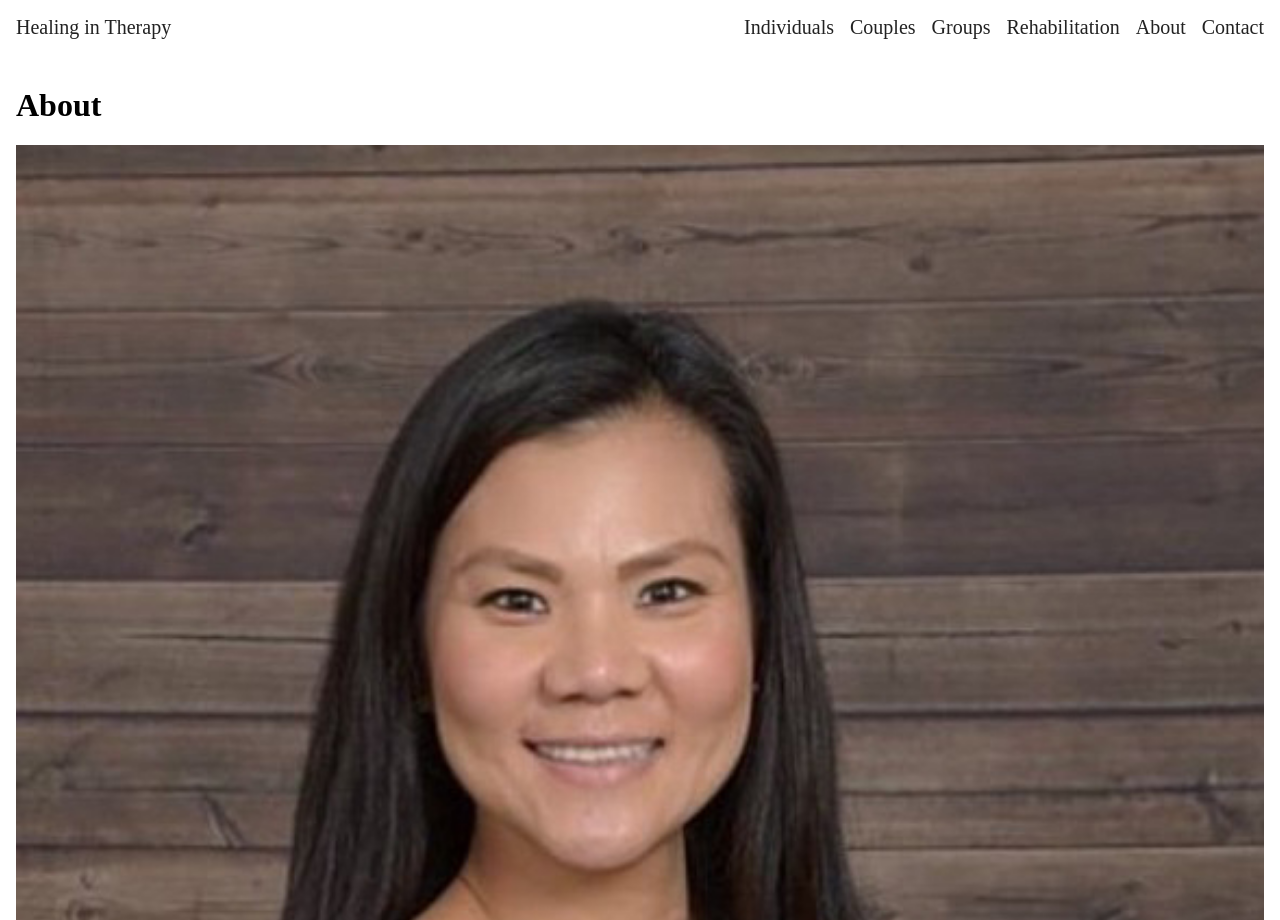
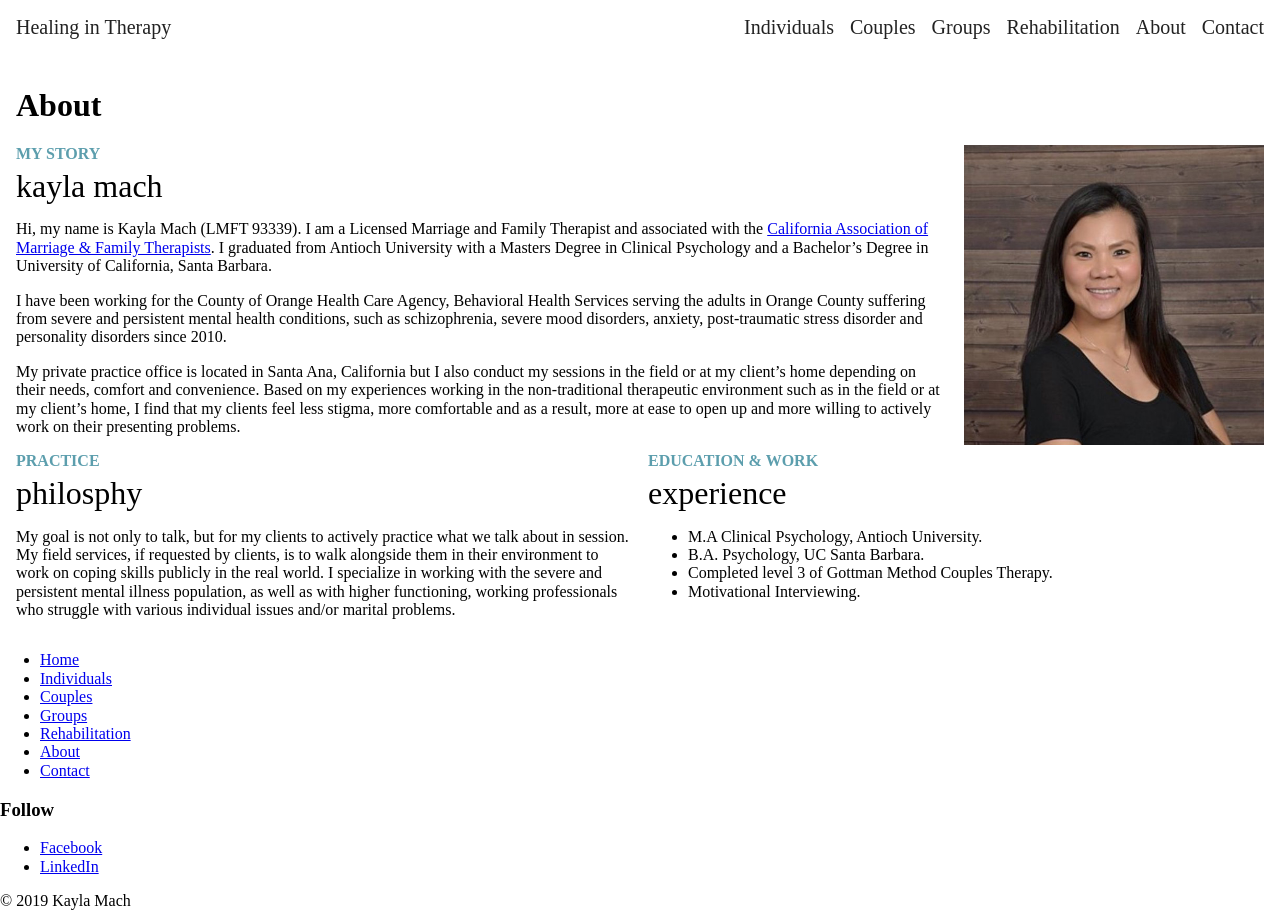
Before and after one commit to healing-in-therapy/healingintherapy.com, a Gatsby site: page /about in a window 1280 px wide. Shown: the top 920 px of the page. Built offline with nearby package versions, Linux system fonts and the light colour scheme; Gatsby itself is replaced by a stand-in of ours.

Commit message:
feat(about): Restructure AboutPage layout.
Refactor all of the components to use CSS Modules and be encapsulated in separate directories. Added base components:

* Column
* Row
* Section

```diff
--- /dev/null
+++ b/src/components/column/index.js
@@ -0,0 +1,52 @@
+import { oneOfType, number, string } from 'prop-types';
+import React from 'react';
+
+import styles from './style/column.module.scss';
+
+const defaultProps = {
+  width: null,
+};
+
+const propTypes = {
+  width: oneOfType([
+    number,
+    string,
+  ]),
+};
+
+function Column(props) {
+  const {
+    children,
+    width,
+  } = props;
+
+  return (
+    <div
+      className={styles.column}
+      style={{
+        flex: (() => {
+          if (typeof width === 'number') {
+            return `0 0 ${width}px`;
+          }
+
+          if (typeof width === 'string') {
+            return 'initial';
+          }
+        })(),
+
+        width: (() => {
+          if (typeof width === 'string') {
+            return width;
+          }
+        })(),
+      }}
+    >
+      {children}
+    </div>
+  );
+}
+
+Column.defaultProps = defaultProps;
+Column.propTypes = propTypes;
+
+export default Column;
--- /dev/null
+++ b/src/components/column/style/column.module.scss
@@ -0,0 +1,7 @@
+// @name Column
+
+.column
+{
+  flex: 1 100%;
+  padding: 0 8px;
+}
--- a/src/components/footer.js
+++ b/src/components/footer.js
@@ -2,6 +2,9 @@ import { Link, useStaticQuery } from 'gatsby';
 import React from 'react';
 
 const items = [{
+  name: 'Home',
+  to: '/',
+}, {
   name: 'Individuals',
   to: '/individuals',
 }, {
--- a/src/components/image.js
+++ b/src/components/image.js
@@ -29,7 +29,7 @@ function Image(props) {
             extension
             relativePath
             childImageSharp {
-              fluid(maxWidth: 300) {
+              fluid(maxWidth: 500) {
                 ...GatsbyImageSharpFluid
               }
             }
@@ -42,7 +42,9 @@ function Image(props) {
   const image = data.images.edges.find((image) => image.node.relativePath === filename);
 
   return (
-    <Img fluid={image.node.childImageSharp.fluid} />
+    <Img
+      fluid={image.node.childImageSharp.fluid}
+    />
   );
 }
 
--- a/src/components/index.js
+++ b/src/components/index.js
@@ -1,5 +1,8 @@
+export { default as Column } from './column';
 export { default as Footer } from './footer';
 export { default as Header } from './header';
 export { default as Image } from './image';
 export { default as Layout } from './layout';
+export { default as Row } from './row';
+export { default as Section } from './section';
 export { default as SEO } from './seo';
--- a/src/components/layout.js
+++ b/src/components/layout/index.js
@@ -3,10 +3,8 @@ import { graphql, useStaticQuery } from 'gatsby';
 import { node, string } from 'prop-types';
 import React from 'react';
 
-import { SEO } from 'components';
+import { Footer, Header, SEO } from 'components';
 
-import Footer from './footer';
-import Header from './header';
 import styles from './style/layout.module.scss';
 
 const propTypes = {
--- /dev/null
+++ b/src/components/row/index.js
@@ -0,0 +1,22 @@
+import { node } from 'prop-types';
+import React from 'react';
+
+import styles from './style/row.module.scss';
+
+const propTypes = {
+  children: node.isRequired,
+};
+
+function Row(props) {
+  const { children } = props;
+
+  return (
+    <div className={styles.row}>
+      {children}
+    </div>
+  );
+}
+
+Row.propTypes = propTypes;
+
+export default Row;
--- /dev/null
+++ b/src/components/row/style/row.module.scss
@@ -0,0 +1,7 @@
+// @name Row
+
+.row
+{
+  display: flex;
+  margin: 0 -8px;
+}
--- /dev/null
+++ b/src/components/section/index.js
@@ -0,0 +1,46 @@
+import { node } from 'prop-types';
+import React from 'react';
+
+import styles from './style/section.module.scss';
+
+const defaultProps = {
+  subtitle: null,
+};
+
+const propTypes = {
+  children: node.isRequired,
+  subtitle: node,
+  title: node.isRequired,
+};
+
+function Section(props) {
+  const {
+    children,
+    subtitle,
+    title,
+  } = props;
+
+  return (
+    <div className={styles.section}>
+      <h2 className={styles.sectionTitle}>{title}</h2>
+      {(() => {
+        if (!subtitle) {
+          return null;
+        }
+
+        return (
+          <div className={styles.sectionSubtitle}>{subtitle}</div>
+        );
+      })()}
+
+      <div className={styles.sectionContent}>
+        {children}
+      </div>
+    </div>
+  );
+}
+
+Section.defaultProps = defaultProps;
+Section.propTypes = propTypes;
+
+export default Section;
--- /dev/null
+++ b/src/components/section/style/section.module.scss
@@ -0,0 +1,32 @@
+// @name Section
+
+.section
+{
+
+}
+
+// @name Section Title
+
+.sectionTitle
+{
+  color: #5c9ead;
+  font-size: 16px;
+  margin: 0;
+  margin-bottom: 4px;
+  text-transform: uppercase;
+}
+
+// @name Section Subtitle
+
+.sectionSubtitle
+{
+  font-size: 32px;
+  text-transform: lowercase;
+}
+
+// @name Section Content
+
+.sectionContent
+{
+  margin: 16px 0;
+}
--- a/src/pages/about.js
+++ b/src/pages/about.js
@@ -1,16 +1,20 @@
 import React from 'react';
 
-import { Image, Layout } from 'components';
+import { Column, Image, Layout, Row, Section } from 'components';
 
 function AboutPage() {
   return (
     <Layout title="About">
       <h1>About</h1>
 
-      <Image filename="photo.jpg" />
-
+      <Row>
+        <Column>
+          <Section
+            subtitle="Kayla Mach"
+            title="My Story"
+          >
             <p>
-        Hi, my name is Kayla Mach (LMFT 93339). I am a Licensed Marriage and Family Therapist and associated with the <a href="http://www.camft.org/IAS/COS/Default.aspx" rel="noopener noreferrer" target="_blank">California Association of Marriage & Family Therapists</a>. I graduated from Antioch University with a Masters Degree in Clinical Psychology and a Bachelor’s Degree in University of California, Santa Barbara.
+              Hi, my name is Kayla Mach (LMFT 93339). I am a Licensed Marriage and Family Therapist and associated with the <a href="http://www.camft.org/IAS/COS/Default.aspx" rel="noopener noreferrer" target="_blank">California Association of Marriage &amp; Family Therapists</a>. I graduated from Antioch University with a Masters Degree in Clinical Psychology and a Bachelor’s Degree in University of California, Santa Barbara.
             </p>
 
             <p>
@@ -20,13 +24,31 @@ function AboutPage() {
             <p>
               My private practice office is located in Santa Ana, California but I also conduct my sessions in the field or at my client’s home depending on their needs, comfort and convenience. Based on my experiences working in the non-traditional therapeutic environment such as in the field or at my client’s home, I find that my clients feel less stigma, more comfortable and as a result, more at ease to open up and more willing to actively work on their presenting problems.
             </p>
+          </Section>
+        </Column>
 
+        <Column width={300}>
+          <Image filename="photo.jpg" />
+        </Column>
+      </Row>
+
+      <Row>
+        <Column width="50%">
+          <Section
+            subtitle="Philosphy"
+            title="Practice"
+          >
             <p>
               My goal is not only to talk, but for my clients to actively practice what we talk about in session. My field services, if requested by clients, is to walk alongside them in their environment to work on coping skills publicly in the real world. I specialize in working with the severe and persistent mental illness population, as well as with higher functioning, working professionals who struggle with various individual issues and/or marital problems.
             </p>
+          </Section>
+        </Column>
 
-      <h2>Education</h2>
-
+        <Column width="50%">
+          <Section
+            subtitle="Experience"
+            title="Education &amp; Work"
+          >
             <ul>
               <li>
                 M.A Clinical Psychology, Antioch University.
@@ -35,11 +57,7 @@ function AboutPage() {
               <li>
                 B.A. Psychology, UC Santa Barbara.
               </li>
-      </ul>
 
-      <h2>Trainings</h2>
-
-      <ul>
               <li>
                 Completed level 3 of Gottman Method Couples Therapy.
               </li>
@@ -48,6 +66,9 @@ function AboutPage() {
                 Motivational Interviewing.
               </li>
             </ul>
+          </Section>
+        </Column>
+      </Row>
     </Layout>
   );
 }
```
Also changed, not shown: README.md, src/components/header/index.js (renamed from src/components/header.js), src/components/header/style/header.module.scss (renamed from src/components/style/header.module.scss), src/components/layout/style/layout.module.scss (renamed from src/components/style/layout.module.scss). Lines whose indentation alone changed are shown as unchanged.
